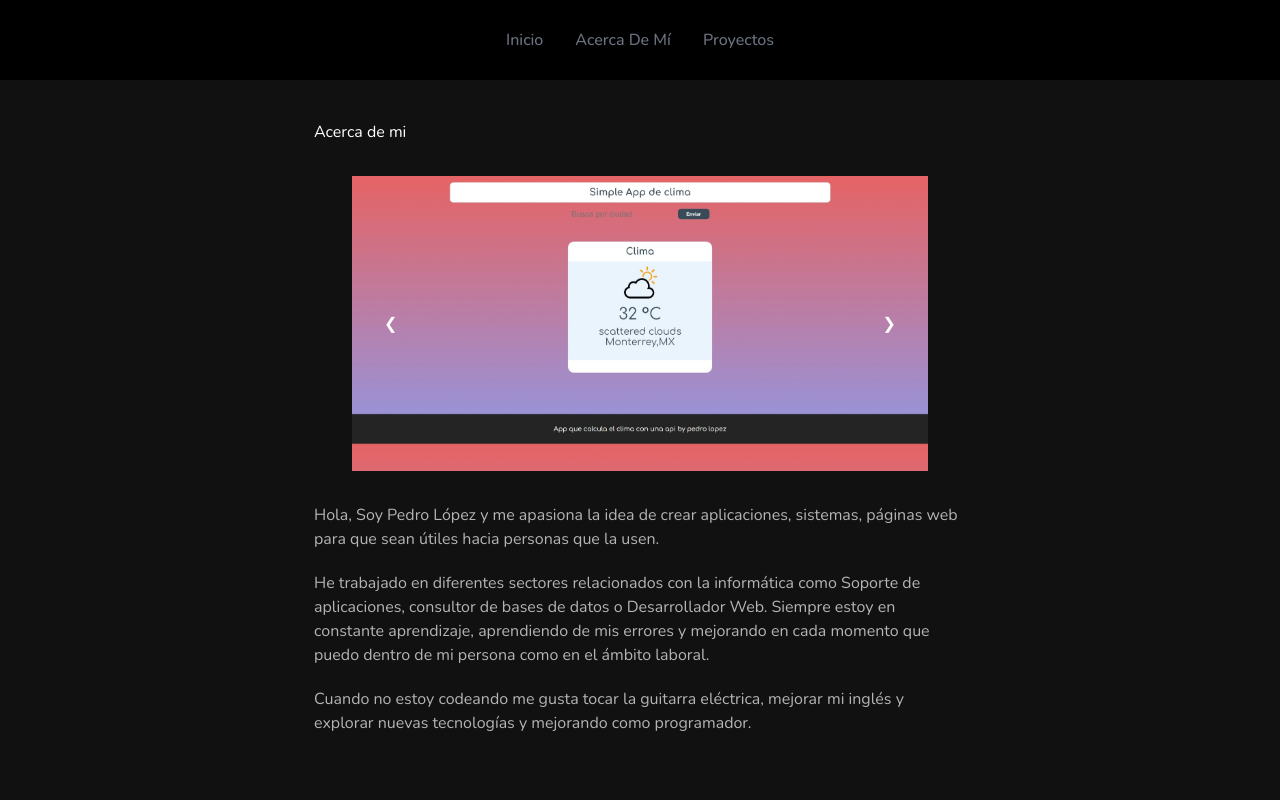
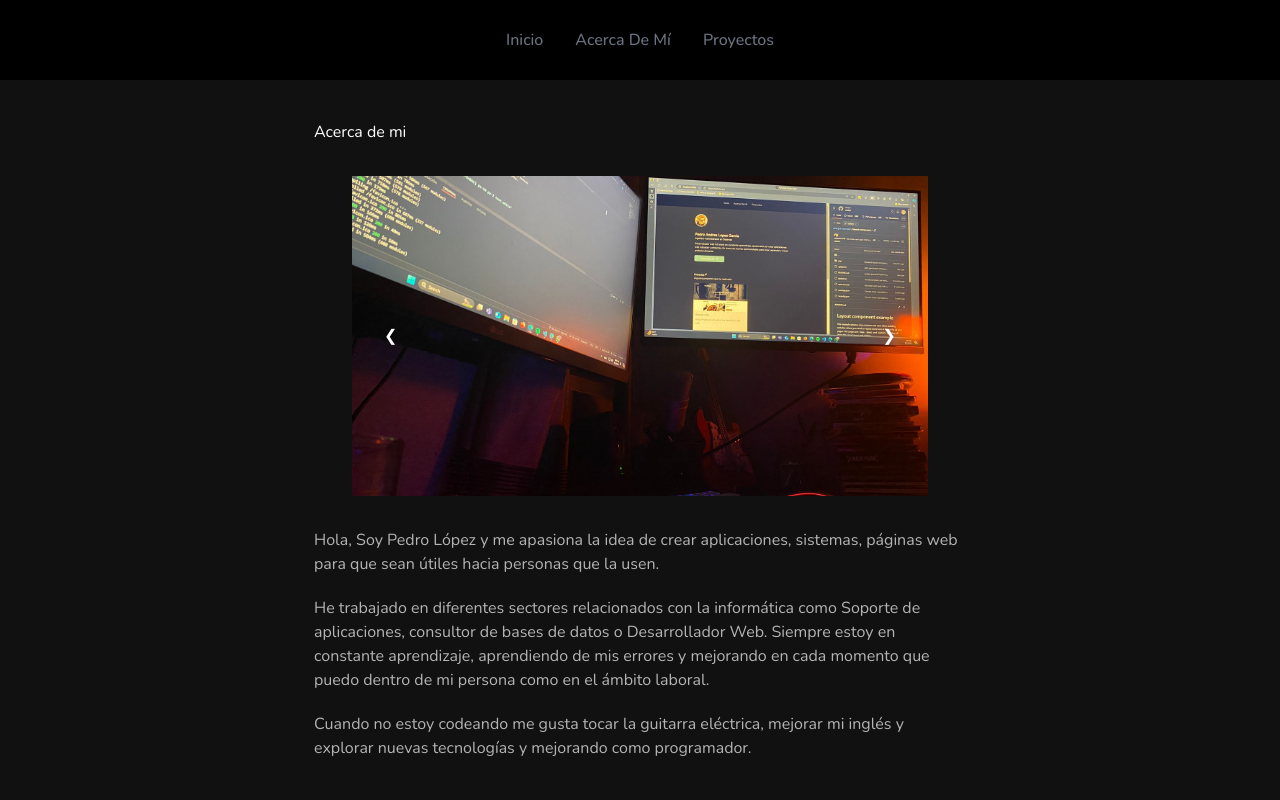
Before and after one commit to pedrolpz99/portfolio, a Next.js app: page /about in a window 1280 px wide. Shown: the top 800 px of the page. Built offline with nearby package versions, Linux system fonts and the light colour scheme.

Commit message:
add last img

```diff
--- a/src/app/components/About/About.jsx
+++ b/src/app/components/About/About.jsx
@@ -3,7 +3,7 @@ import React, { useState } from "react";
 
 const About = () => {
   const [currentIndex, setCurrentIndex] = useState(0);
-  const images = ["/media/1.jpeg", "/media/2.png", "/media/3.png"];
+  const images = ["/media/img1.jpg", "/media/img2.png"];
 
   const prevSlide = () => {
     setCurrentIndex((prevIndex) =>
@@ -33,7 +33,7 @@ const About = () => {
                     key={index}
                     src={image}
                     alt={`Slide ${index + 1}`}
-                    className="inline-block w-full"
+                    className="inline-block w-full h-[20rem] object-cover"
                   />
                 );
               })}
--- a/src/app/components/Avatar/Avatar.jsx
+++ b/src/app/components/Avatar/Avatar.jsx
@@ -15,8 +15,8 @@ const Avatar = () => {
       <div className="flex mt-12  flex-col gap-10">
         <div>
           <img
-            className="inline-block w-20 rounded-full ring-2 ring-white"
-            src="https://images.unsplash.com/photo-1491528323818-fdd1faba62cc?ixlib=rb-1.2.1&ixid=eyJhcHBfaWQiOjEyMDd9&auto=format&fit=facearea&facepad=2&w=256&h=256&q=80"
+            className="inline-block w-20 h-20 object-cover rounded-full ring-2 ring-white"
+            src="/media/profile.jpg"
             alt=""
           />
         </div>
```
Also changed, not shown: public/media/img1.jpg (added), public/media/img2.png (added).
